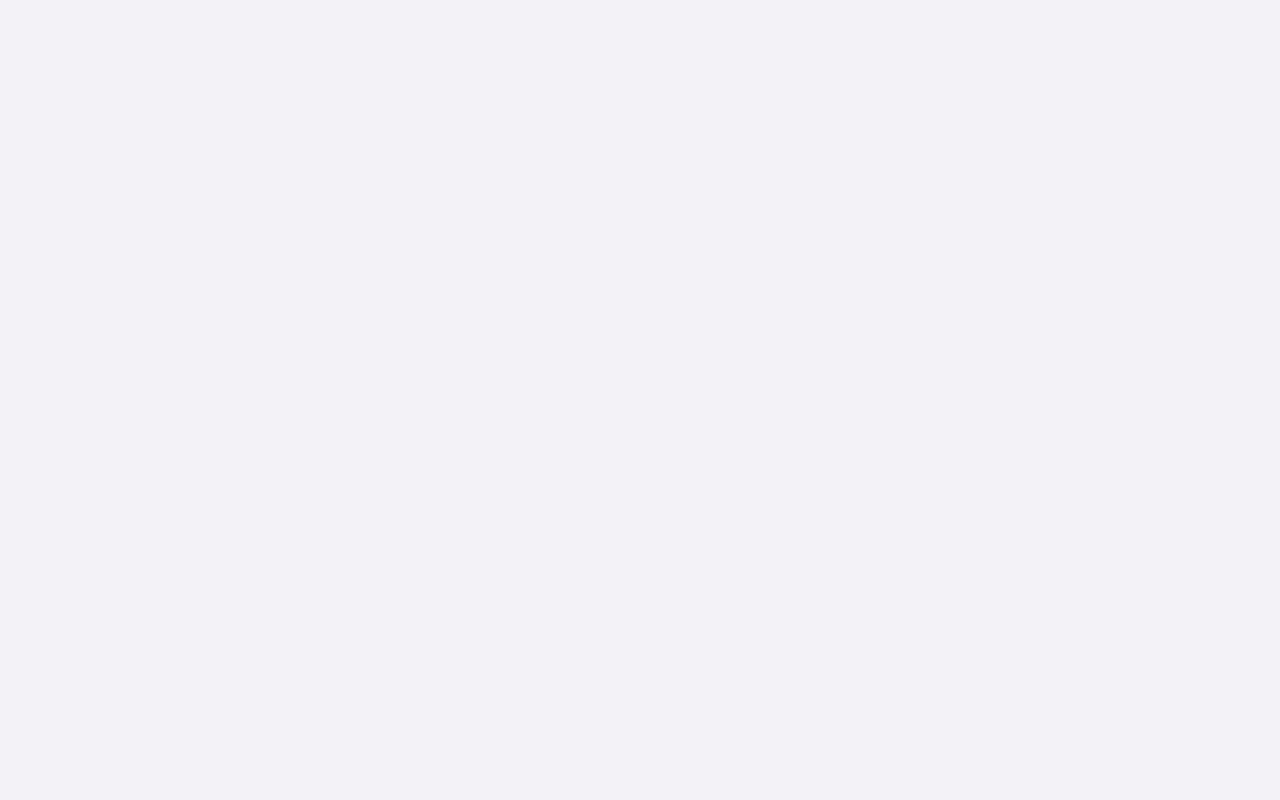
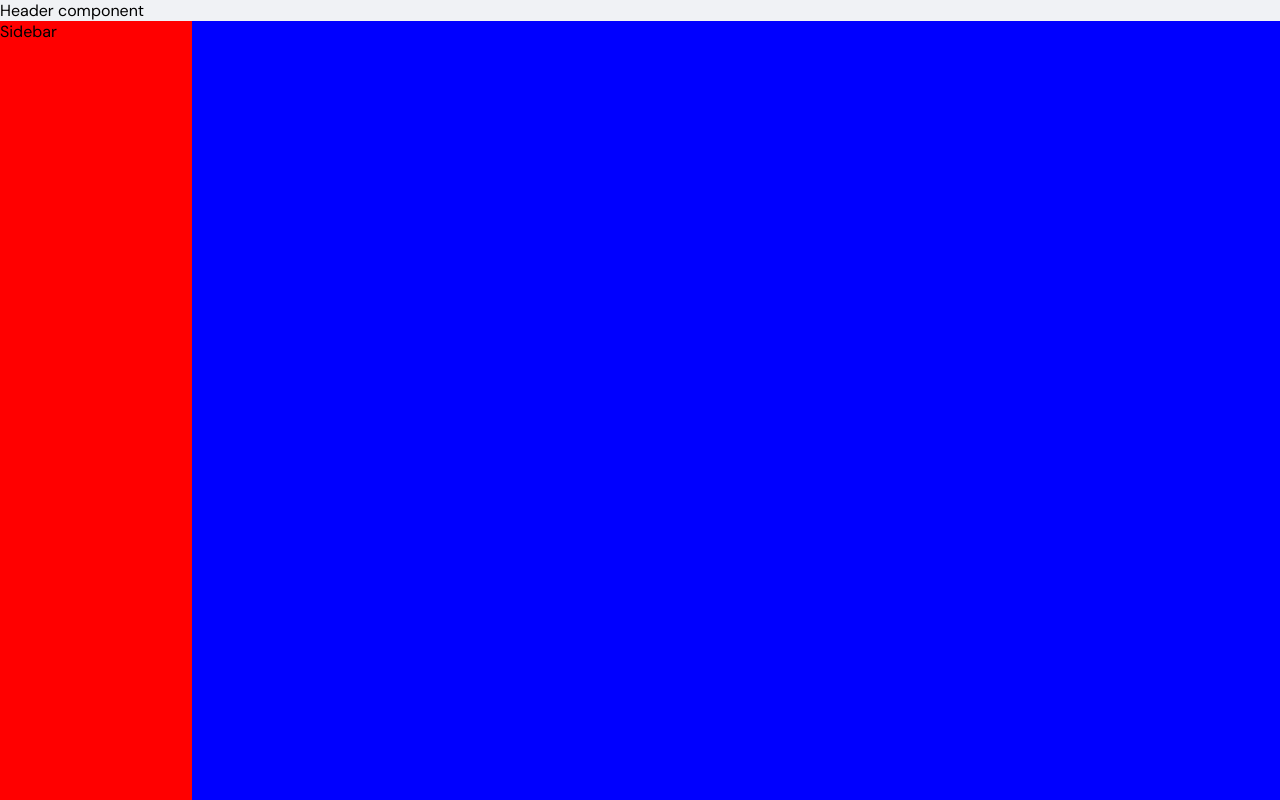
Before and after one commit to TuanMinh7979/mernappfe, a React (Create React App) app: page /app/social in a window 1280 px wide. Before the commit this address had no page. Built offline with nearby package versions, Linux system fonts and the light colour scheme.

Commit message:
setup layout

```diff
--- /dev/null
+++ b/src/pages/social/Social.scss
@@ -0,0 +1,15 @@
+.dashboard {
+    display: flex;
+
+    &-sidebar {
+        flex: 2;
+        max-width: 15%;
+        background-color: red;
+    }
+
+    &-content {
+        flex: 6;
+        height: 100vh;
+        background-color: blue;
+    }
+}
--- /dev/null
+++ b/src/pages/social/Socical.js
@@ -0,0 +1,17 @@
+import { Outlet } from "react-router-dom"
+import "./Social.scss"
+const Social = () => {
+    return <>
+        <div >Header component</div>
+        <div className="dashboard">
+            <div className="dashboard-sidebar">
+               <div className="">Sidebar</div>
+
+            </div>
+            <div className="dashboard-content">
+                <Outlet></Outlet>
+            </div>
+        </div>
+    </>
+}
+export default Social
```
Also changed, not shown: src/route.js (+12 -4 lines), src/pages/social/streams/Stream.scss (added), src/pages/social/streams/Streams.js (renamed from src/pages/socical/streams/Streams.js).
